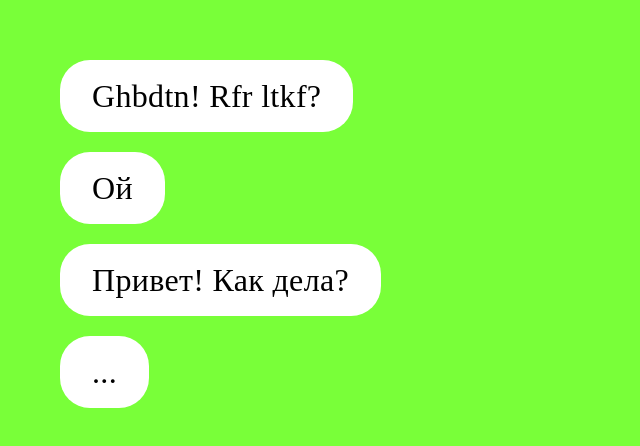
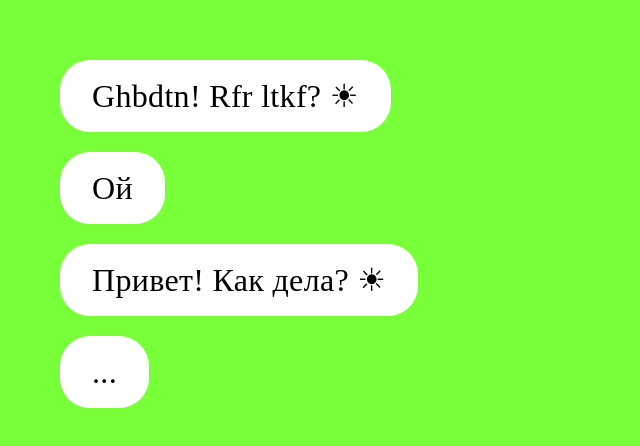
Before and after one commit to annkomkova/adcgame, a website built with webpack: page src/index.html in a window 1280 px wide. Shown: the part 322-768 px from the top of the page, without its empty margins (0-640 px from the left). Built offline with nearby package versions, Linux system fonts and the light colour scheme; files whose address does not match are found by name.

Commit message:
images, wrong answers and style

```diff
--- a/src/adcgame/model.js
+++ b/src/adcgame/model.js
@@ -1,12 +1,22 @@
+import imgAlt from '../images/alt.png'
+import imgBurger from '../images/burger.png'
+import imgKebab from '../images/kebab.png'
+import imgMem1 from '../images/mem1.png'
+import imgMitball from '../images/mitball.png'
+import imgOnigiri from '../images/onigiri.png'
+import imgMusic from '../images/music.png'
+import imgStickers from '../images/stickers1.png'
+
+const adc_bubbles = `<a href="https://t.me/addstickers/adc_bubbles" target="_blank"><img src=${imgStickers}></a>`
 const speed = 3000
 
 const stages = {
   stage1: [
     {
       questions: [
-        'Ghbdtn! Rfr ltkf?',
+        'Ghbdtn! Rfr ltkf? &#9728;',
         'Ой',
-        'Привет! Как дела?',
+        'Привет! Как дела? &#9728;',
         'Ладно, знаешь меня?'
       ],
       answers: [
@@ -104,12 +114,12 @@ const stages = {
       questions: ['Ого, ну ничего себе! Точно хочу узнать тебя поближе'],
       answers: [
         {
+          text: 'Ок',
+          stage: 'stage4'
+        },
+        {
           text: 'Я сегодня не в настроении(',
           stage: 'stage5'
-        },
-        {
-          text: 'Ок',
-          stage: 'stage4'
         }
       ]
     },
@@ -117,12 +127,12 @@ const stages = {
       questions: ['Вау! Круто! Мама, я знаменитость'],
       answers: [
         {
+          text: 'Ок',
+          stage: 'stage4'
+        },
+        {
           text: 'Я сегодня не в настроении(',
           stage: 'stage5'
-        },
-        {
-          text: 'Ок',
-          stage: 'stage4'
         }
       ]
     }
@@ -141,7 +151,7 @@ const stages = {
         },
         {
           text: '???',
-          stage: 'stage_who1'
+          stage: 'stage_who'
         }
       ]
     },
@@ -158,7 +168,7 @@ const stages = {
         },
         {
           text: '???',
-          stage: ' stage_who1'
+          stage: 'stage_who'
         }
       ]
     },
@@ -175,20 +185,20 @@ const stages = {
         },
         {
           text: '???',
-          stage: 'stage_who1'
+          stage: 'stage_who'
         }
       ]
     }
   ],
   stage5: [
     {
-      questions: ['Как знаешь', 'Ладно, я добрый, держи стикерпак за честность']
+      questions: ['Как знаешь', 'Ладно, я добрый, держи стикерпак за честность', adc_bubbles]
     }
   ],
 //designer quiz
   stage_diz1: [
     {
-      questions: ['Ок, давай проверим', 'Что за меню?', '<img src="./burger.png">'],
+      questions: ['Ок, давай проверим', 'Что за меню?', `<img src=${imgAlt}>`],
       answers: [
         {
           text: 'alt burger',
@@ -196,34 +206,40 @@ const stages = {
         },
         {
           text: 'cmd burger',
-          stage: 'stage_diz2'
+          stage: 'stage_diz1',
+          correct: 'false'
         },
         {
           text: 'ctrl burger',
-          stage: 'stage_diz2'
+          stage: 'stage_diz1',
+          correct: 'false'
         },
         {
           text: 'shift burger',
-          stage: 'stage_diz2'
+          stage: 'stage_diz1',
+          correct: 'false'
         }
       ]
     }
   ],
   stage_diz2: [
     {
-      questions: ['А это?', '*здесь будет картинка*'],
+      questions: ['А это?', `<img src=${imgBurger}>`],
       answers: [
         {
           text: 'сендвич',
-          stage: 'stage_diz3'
+          stage: 'stage_diz2',
+          correct: 'false'
         },
         {
           text: 'гамбургер',
-          stage: 'stage_diz3'
+          stage: 'stage_diz3',
+          correct: 'false'
         },
         {
           text: 'шифт',
-          stage: 'stage_diz3'
+          stage: 'stage_diz2',
+          correct: 'false'
         },
         {
           text: 'бургер',
@@ -231,22 +247,25 @@ const stages = {
         },
         {
           text: 'капкейк',
-          stage: 'stage_diz3'
+          stage: 'stage_diz2',
+          correct: 'false'
         },
         {
           text: 'пирожок',
-          stage: 'stage_diz3'
+          stage: 'stage_diz2',
+          correct: 'false'
         }
       ]
     }
   ],
   stage_diz3: [
     {
-      questions: ['А это?', '*здесь будет картинка*'],
+      questions: ['А это?', `<img src=${imgKebab}>`],
       answers: [
         {
           text: 'митбол',
-          stage: 'stage_diz4'
+          stage: 'stage_diz3',
+          correct: 'false'
         },
         {
           text: 'кебаб',
@@ -254,18 +273,20 @@ const stages = {
         },
         {
           text: 'онигири',
-          stage: 'stage_diz4'
+          stage: 'stage_diz3',
+          correct: 'false'
         }
       ]
     }
   ],
   stage_diz4: [
     {
-      questions: ['Ещё не проголодался? Тогда давай ещё парочку', '*здесь будет картинка*'],
+      questions: ['Ещё не проголодался? Тогда давай ещё парочку', `<img src=${imgMitball}>`],
       answers: [
         {
           text: 'кебаб',
-          stage: 'stage_diz5'
+          stage: 'stage_diz4',
+          correct: 'false'
         },
         {
           text: 'митбол(шашлык)',
@@ -273,18 +294,20 @@ const stages = {
         },
         {
           text: 'шарики',
-          stage: 'stage_diz5'
+          stage: 'stage_diz4',
+          correct: 'false'
         },
         {
           text: 'бенто',
-          stage: 'stage_diz5'
+          stage: 'stage_diz4',
+          correct: 'false'
         }
       ]
     }
   ],
   stage_diz5: [
     {
-      questions: ['*здесь будет картинка*'],
+      questions: [`<img src=${imgOnigiri}>`],
       answers: [
         {
           text: 'это что, меню?',
@@ -297,10 +320,6 @@ const stages = {
         {
           text: 'бенто',
           stage: 'stage_diz6'
-        },
-        {
-          text: 'бенто',
-          stage: 'stage_diz5'
         }
       ]
     }
@@ -311,15 +330,18 @@ const stages = {
       answers: [
         {
           text: '.jpg',
-          stage: 'stage_diz7'
+          stage: 'stage_diz6',
+          correct: 'false'
         },
         {
           text: '.svg',
-          stage: 'stage_diz7'
+          stage: 'stage_diz6',
+          correct: 'false'
         },
         {
           text: '.tiff',
-          stage: 'stage_diz7'
+          stage: 'stage_diz6',
+          correct: 'false'
         },
         {
           text: '.dip',
@@ -327,14 +349,15 @@ const stages = {
         },
         {
           text: '.gif',
-          stage: 'stage_diz7'
+          stage: 'stage_diz6',
+          correct: 'false'
         }
       ]
     }
   ],
   stage_diz7: [
     {
-      questions: ['Сейчас будет сложнее', 'Что это, иконка или символ?', '*здесь будет иконка. или символ?*'],
+      questions: ['Сейчас будет сложнее', 'Что это, иконка или символ?', `<img src=${imgMusic}>`],
       answers: [
         {
           text: 'символ',
@@ -361,7 +384,7 @@ const stages = {
   ],
   stage6: [
     {
-      questions: ['Молодец! Ты дошёл до конца, а это я дарю тебе набор стикеров!'],
+      questions: ['Молодец! Ты дошёл до конца, а это я дарю тебе набор стикеров!', adc_bubbles],
       stage: 'stage_media'
     }
   ],
@@ -441,6 +464,12 @@ const stages = {
     }
   ],
 //quiz ???
+  stage_who: [
+  {
+    questions: [`<img src=${imgMem1}>`],
+    stage: 'stage_who1'
+    }
+  ],
   stage_who1: [
   {
     questions: ['Что было раньше: скетч или фигма?'],
@@ -711,4 +740,11 @@ const stages = {
   ]
 }
 
-export { speed, stages }
+const wrong = [
+  'Нет, не так',
+  'А вот и не угадал!',
+  'Попробуй ещё раз',
+  'НепРаВилЬнО! &#x2600; &#9733; &#9732;'
+]
+
+export { speed, stages, wrong }
--- a/src/index.js
+++ b/src/index.js
@@ -1,6 +1,6 @@
 import './index.css'
 
-import { speed, stages } from './adcgame/model.js'
+import { speed, stages, wrong } from './adcgame/model.js'
 
 //функция рандома
 function sample(array) {
@@ -15,13 +15,15 @@ function showTexting(wrapper) {
   wrapper.appendChild(element)
 }
 
-function showWrong(wrapper) {
+function showWrong() {
   const parent = document.createElement('div')
   parent.classList.add('questionsWrapper')
 
+
+  const wrongContent = sample(wrong)
   const element = document.createElement('div')
   element.classList.add('wrong')
-  element.innerText = 'Не, не так'
+  element.innerText = wrongContent
 
   parent.appendChild(element)
   document.body.appendChild(parent)
@@ -101,6 +103,10 @@ function showAnswers(answers) {
     element.addEventListener('click', () => {
       if (answer.correct == 'false'){
         showWrong()
+        document.body.style = 'background-color: #FF3951'
+        setTimeout(() => {
+          document.body.style = 'background-color: #79ff39'
+        }, 1000);
         showQuestions(answer.stage)
       } else {
       showQuestions(answer.stage)
--- a/src/stylesheets/index.scss
+++ b/src/stylesheets/index.scss
@@ -39,11 +39,18 @@ body {
   }
 
   .question {
+
     img {
       display: block;
       width: 100%;
       height: 100%;
       background-size: cover;
+      padding: 0;
+      border-radius: 30px;
+    }
+
+    a {
+      padding: 0;
     }
   }
 }
@@ -52,10 +59,13 @@ body {
   display: flex;
   align-self: flex-end;
   margin-top: 110px;
+  max-width: 88vw;
+  flex-wrap: wrap;
+  justify-content: flex-end;
 
   .answer {
     padding: 32px 64px;
-    margin: 0 10px;
+    margin: 10px;
     border-radius: 60px;
     font-family: 'PT Root UI';
     font-style: normal;
```
Also changed, not shown: src/images/alt.png (added), src/images/burger.png, src/images/kebab.png (added), src/images/mem1.png (added), src/images/mitball.png (added), src/images/music.png (added), src/images/onigiri.png (added), src/images/stickers1.png (added).
